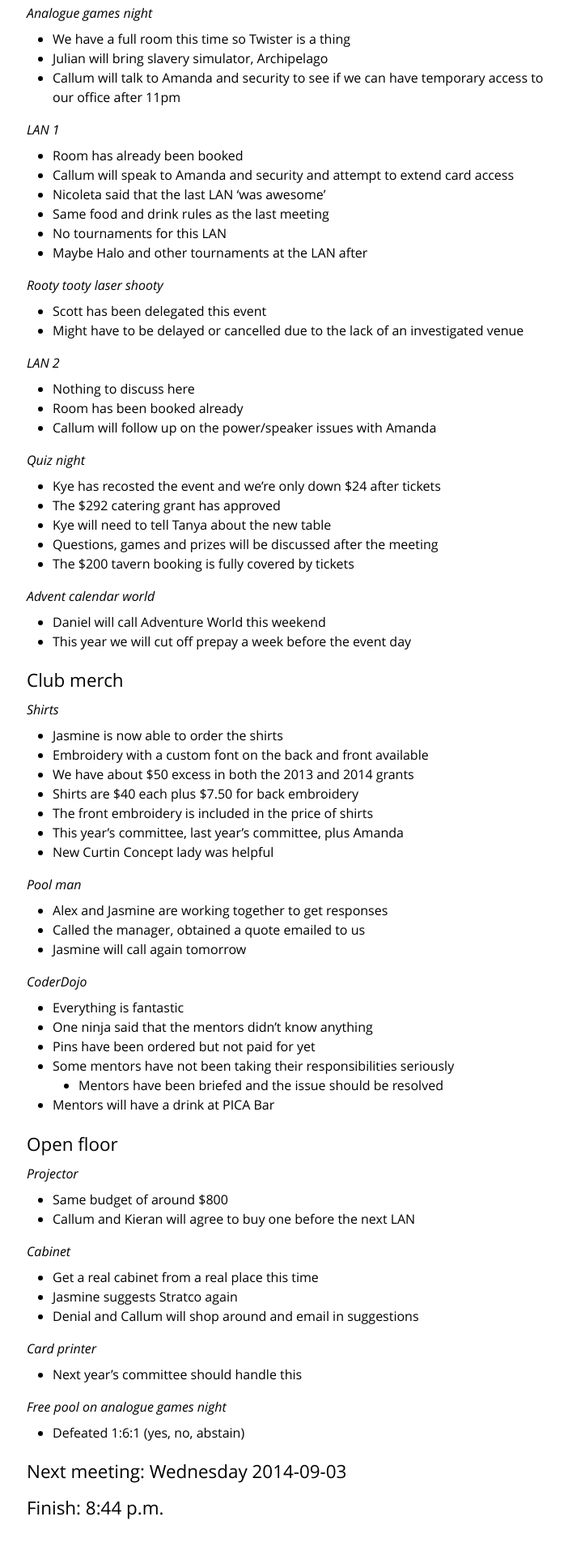
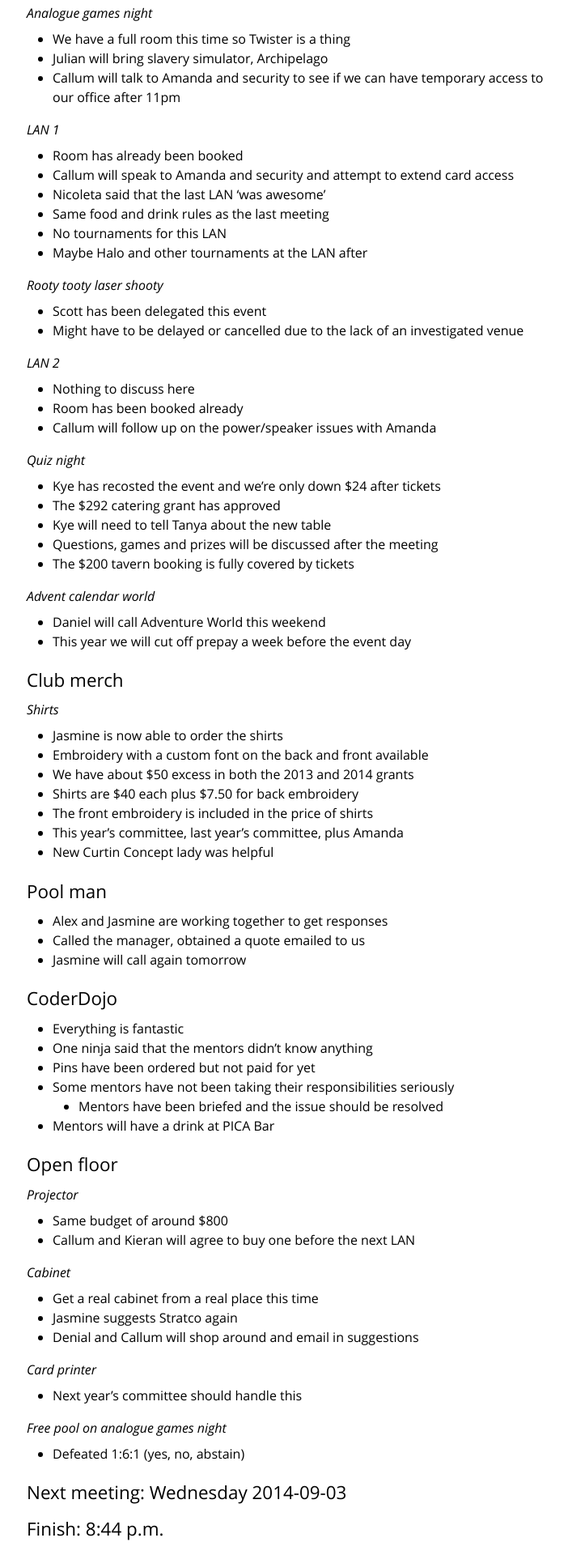
Before and after one commit to ComSSA/www.comssa.org.au, a Jekyll site: the page built from minutes/2014-08-20/index.md, in a window 1280 px wide. Shown: the part 1086-3006 px from the top of the page at 81% size, without its empty margins (287-989 px from the left). Built offline with Jekyll 4.4.1, drawn with Linux system fonts in a browser that asks for light colours; before the commit the page ends 2981 px from its top, so only the background shows below that.

Commit message:
fix some heading levels

```diff
--- a/minutes/2014-08-20/index.md
+++ b/minutes/2014-08-20/index.md
@@ -100,13 +100,13 @@ title: Minutes for 2014-08-20
   * This year's committee, last year's committee, plus Amanda
   * New Curtin Concept lady was helpful
 
-### Pool man
+## Pool man
 
   * Alex and Jasmine are working together to get responses
   * Called the manager, obtained a quote emailed to us
   * Jasmine will call again tomorrow
 
-### CoderDojo
+## CoderDojo
 
   * Everything is fantastic
   * One ninja said that the mentors didn't know anything
```
